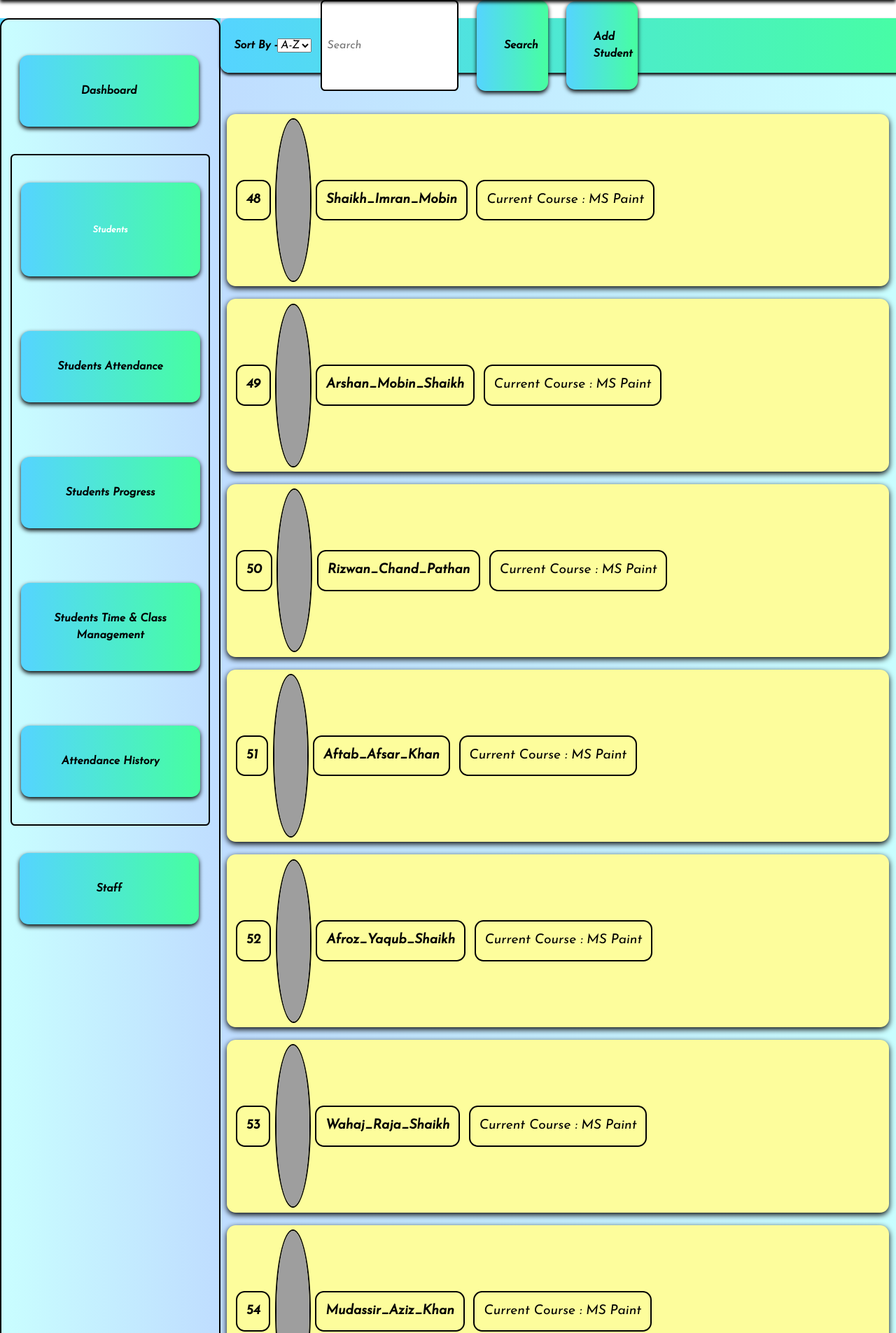
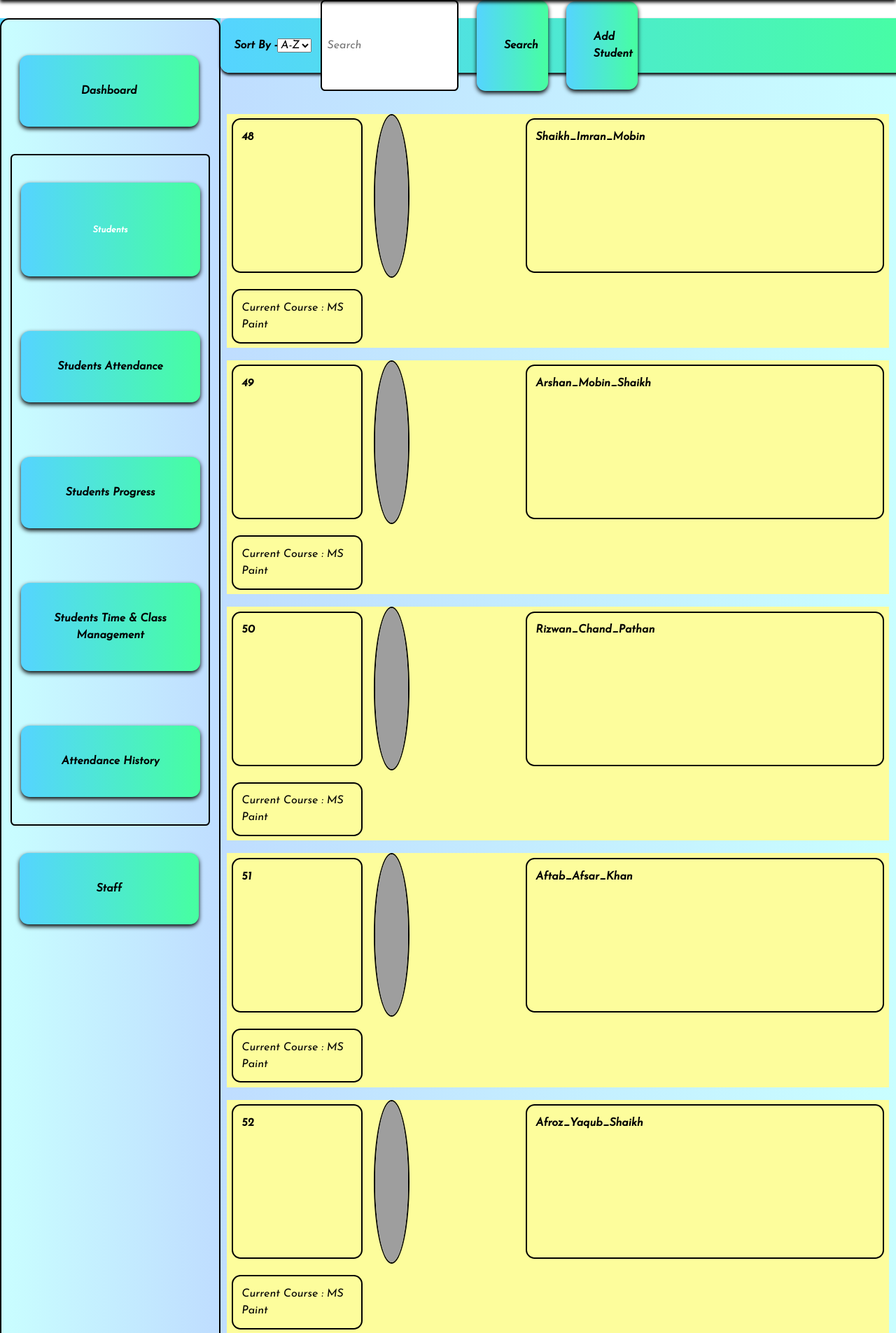
Before and after one commit to myselfims/Institute_Management_System_Django_Project, a Django app: page /students/ in a window 1280 px wide. Shown: the part 144-2049 px from the top of the page at 70% size. Run offline with Django 4.2, Linux system fonts and the light colour scheme; a user stored in the database is signed in; data comes from the database, SQL or seed files in the repository; data that the repository does not hold is empty; some libraries are stand-ins or nearby versions; grey boxes are pictures that could not be loaded.

Commit message:
grid update

```diff
--- a/home/templates/home.html
+++ b/home/templates/home.html
@@ -124,12 +124,16 @@
       width: 98%;
       background-color: white;
       margin: 0.7vw;
-      display: flex;
+      {% comment %} display: flex;
       align-items: center;
       border-radius: 1vw;
       padding: 0.5vw;
       font-size: 1.5vw;
-      box-shadow: 0px 3px 9px black;
+      box-shadow: 0px 3px 9px black; {% endcomment %}
+      display : grid;
+      grid-column-gap: 10px;
+      grid-row-gap: 10px;
+      grid-template-columns: 200px 200px auto;
 
     }
     .studentdiv:hover{
--- a/home/templates/students.html
+++ b/home/templates/students.html
@@ -90,7 +90,8 @@
 
   {% for student in students%}
   {% if student.id not in removedadmissions %}
-  <a href="/editstudent/{{student.id}}" id="divlink"><div class="studentdiv"
+  <a href="/editstudent/{{student.id}}" id="divlink">
+  <div class="studentdiv"
   {% if student.computer_timing != '' and student.maktab_timing == '' and student.english_timing == '' or  student.computer_timing == '' and student.maktab_timing != '' and student.english_timing == '' or student.computer_timing == '' and student.maktab_timing == '' and student.english_timing != '' %}
    style='background-color: rgb(253, 253, 156);' {% endif %}
 
```
